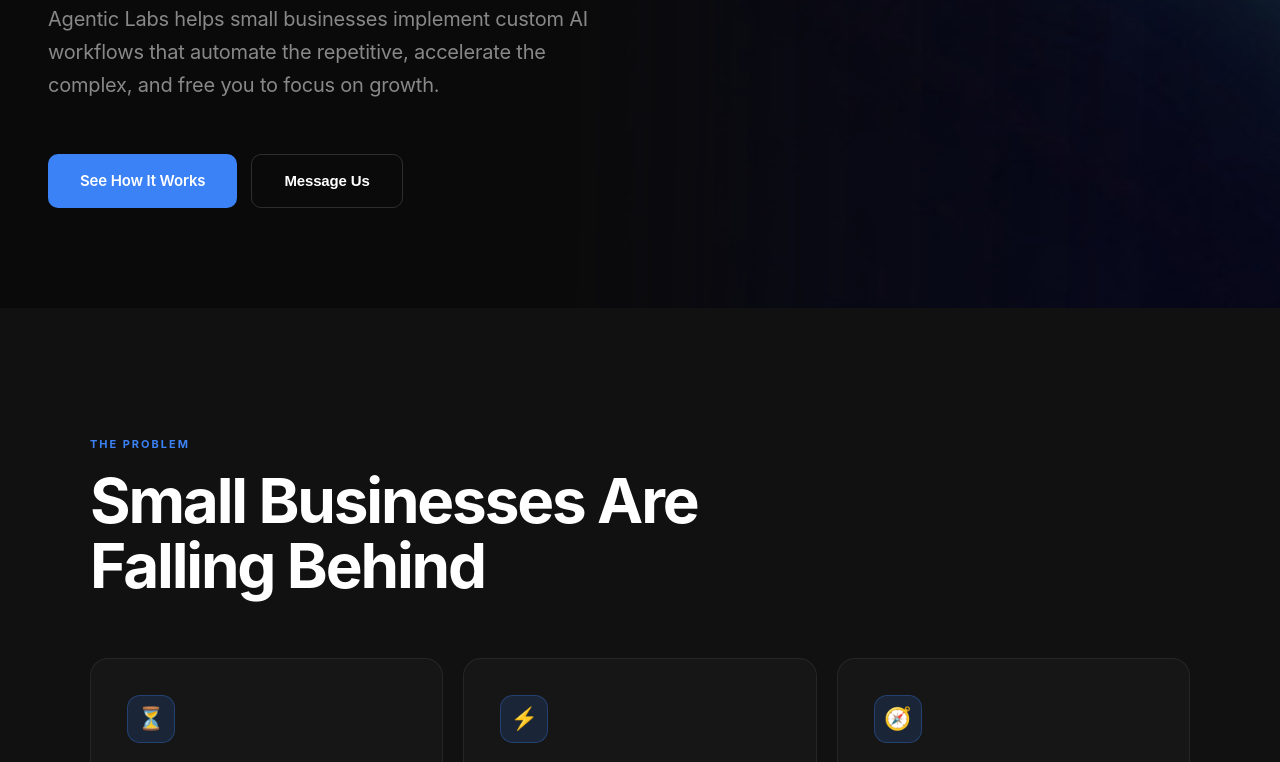
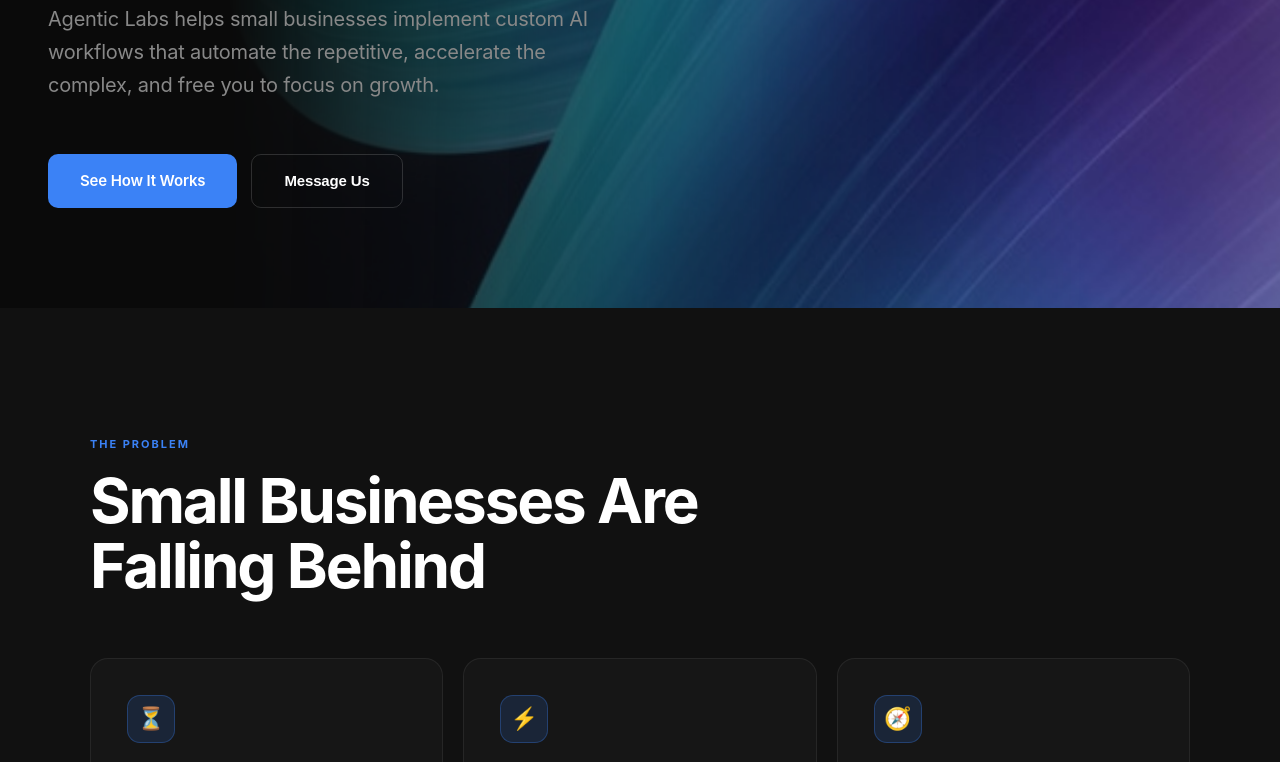
Before and after one commit to B2B2324/Agentic-Labs, a website: page index.html in a window 1280 px wide. Shown: the part 816-1578 px from the top of the page. Drawn offline with Linux system fonts and the light colour scheme; a script that the page names is missing.

Commit message:
fix: zoom out hero ribbon by widening div to 80% and anchoring to right center

```diff
--- a/index.html
+++ b/index.html
@@ -124,11 +124,12 @@
             position: absolute;
             right: 0;
             top: -15%;
-            width: 55%;
+            width: 80%;
             height: 130%;
             background-image: url('/icons/hero-bg.jpg');
             background-size: cover;
-            background-position: center;
+            background-position: right center;
+            background-repeat: no-repeat;
             animation: ribbonDrift 25s ease-in-out infinite;
             mask-image: linear-gradient(to left, rgba(0,0,0,1) 20%, rgba(0,0,0,0.6) 60%, rgba(0,0,0,0) 100%);
             -webkit-mask-image: linear-gradient(to left, rgba(0,0,0,1) 20%, rgba(0,0,0,0.6) 60%, rgba(0,0,0,0) 100%);
```
